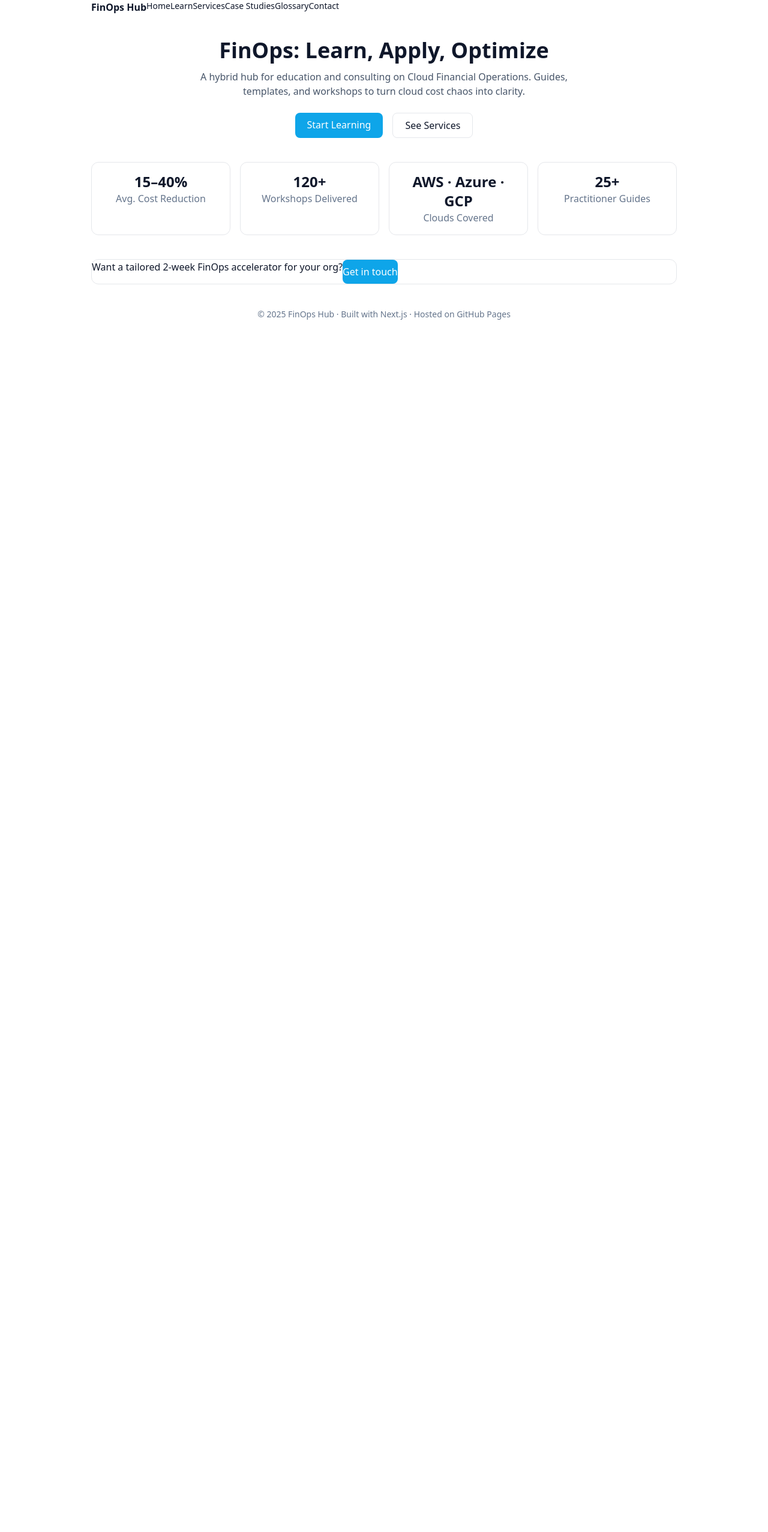
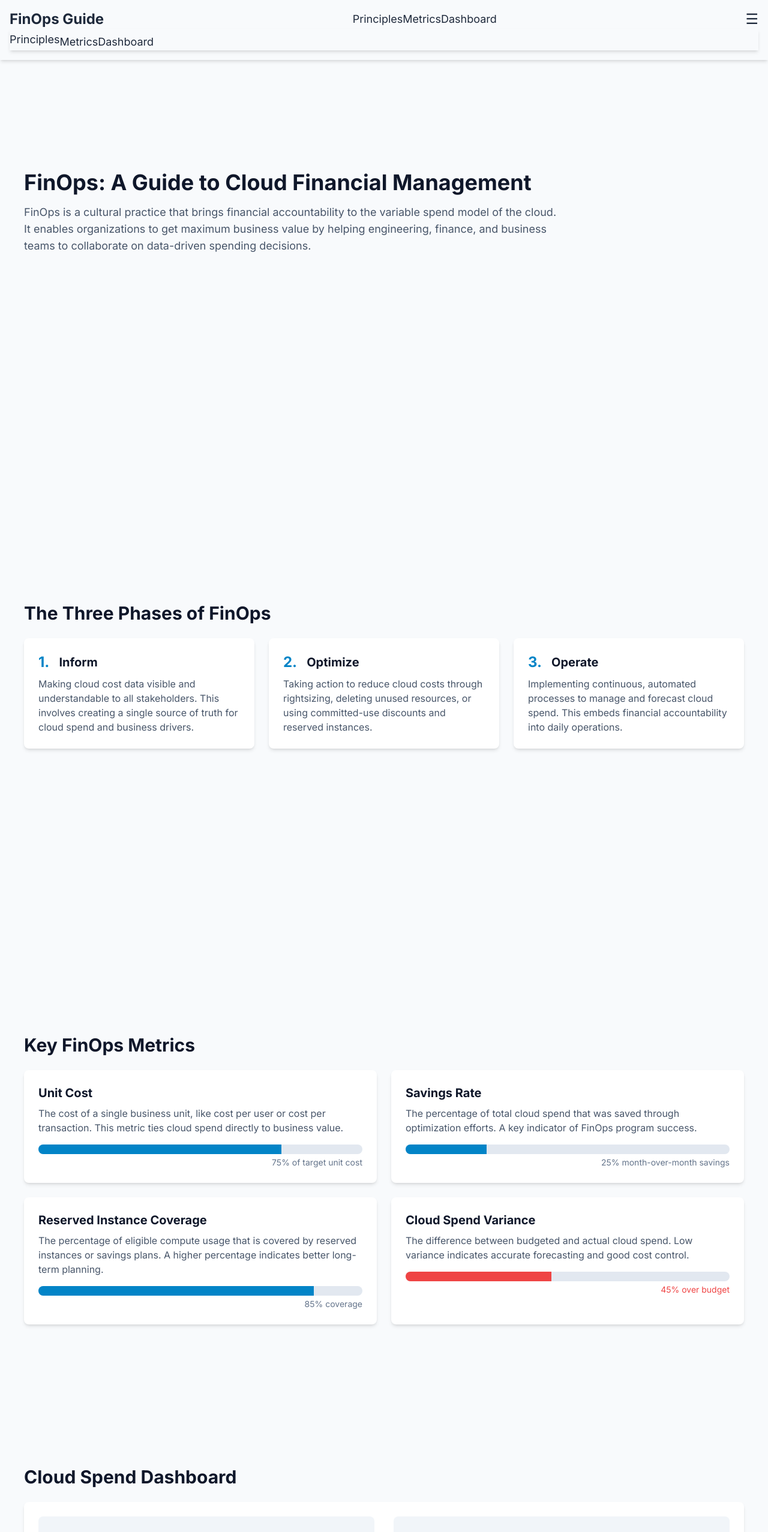
Before and after one commit to ksubramanian9/finops-site, a Next.js app: page / in a window 1280 px wide. Shown: the top 2554 px of the page at 60% size. Before the commit the page ends 800 px from the top, so only its background shows below. Built offline with nearby package versions, Linux system fonts and the light colour scheme.

Commit message:
feat: replicate dashboard styling

```diff
--- a/app/(site)/page.tsx
+++ b/app/(site)/page.tsx
@@ -1,30 +1,127 @@
-import Link from 'next/link'
-import CTA from '@/components/CTA'
-import { Metric } from '@/components/Metric'
-
 export default function HomePage() {
   return (
-    <div className="space-y-10">
-      <section className="text-center">
-        <h1 className="text-4xl font-bold">FinOps: Learn, Apply, Optimize</h1>
-        <p className="mx-auto mt-3 max-w-2xl text-slate-600 dark:text-slate-300">
-          A hybrid hub for education and consulting on Cloud Financial Operations.
-          Guides, templates, and workshops to turn cloud cost chaos into clarity.
+    <>
+      {/* Overview Section */}
+      <section id="overview" className="content-section">
+        <h2 className="text-4xl font-bold text-slate-900 mb-4">
+          FinOps: A Guide to Cloud Financial Management
+        </h2>
+        <p className="text-lg text-slate-600 mb-8 max-w-4xl">
+          FinOps is a cultural practice that brings financial accountability to the variable spend model of the cloud. It enables organizations to get maximum business value by helping engineering, finance, and business teams to collaborate on data-driven spending decisions.
         </p>
-        <div className="mt-6 flex justify-center gap-4">
-          <Link href="/learn/finops-principles/" className="rounded-lg bg-brand px-5 py-2 text-white">Start Learning</Link>
-          <Link href="/services/advisory/" className="rounded-lg border px-5 py-2">See Services</Link>
+      </section>
+
+      {/* Principles Section */}
+      <section id="principles" className="content-section">
+        <h2 className="text-3xl font-bold text-slate-900 mb-6">The Three Phases of FinOps</h2>
+        <div className="grid grid-cols-1 md:grid-cols-3 gap-6">
+          <div className="bg-white p-6 rounded-lg shadow-md hover:shadow-xl hover:-translate-y-1 transition-all">
+            <div className="flex items-center space-x-4 mb-2">
+              <span className="text-2xl font-bold text-sky-600">1.</span>
+              <h3 className="text-xl font-bold text-slate-900">Inform</h3>
+            </div>
+            <p className="text-slate-600">
+              Making cloud cost data visible and understandable to all stakeholders. This involves creating a single source of truth for cloud spend and business drivers.
+            </p>
+          </div>
+          <div className="bg-white p-6 rounded-lg shadow-md hover:shadow-xl hover:-translate-y-1 transition-all">
+            <div className="flex items-center space-x-4 mb-2">
+              <span className="text-2xl font-bold text-sky-600">2.</span>
+              <h3 className="text-xl font-bold text-slate-900">Optimize</h3>
+            </div>
+            <p className="text-slate-600">
+              Taking action to reduce cloud costs through rightsizing, deleting unused resources, or using committed-use discounts and reserved instances.
+            </p>
+          </div>
+          <div className="bg-white p-6 rounded-lg shadow-md hover:shadow-xl hover:-translate-y-1 transition-all">
+            <div className="flex items-center space-x-4 mb-2">
+              <span className="text-2xl font-bold text-sky-600">3.</span>
+              <h3 className="text-xl font-bold text-slate-900">Operate</h3>
+            </div>
+            <p className="text-slate-600">
+              Implementing continuous, automated processes to manage and forecast cloud spend. This embeds financial accountability into daily operations.
+            </p>
+          </div>
         </div>
       </section>
 
-      <section className="grid grid-cols-2 gap-4 sm:grid-cols-4">
-        <Metric label="Avg. Cost Reduction" value="15–40%" />
-        <Metric label="Workshops Delivered" value="120+" />
-        <Metric label="Clouds Covered" value="AWS · Azure · GCP" />
-        <Metric label="Practitioner Guides" value="25+" />
+      {/* Metrics Section */}
+      <section id="metrics" className="content-section">
+        <h2 className="text-3xl font-bold text-slate-900 mb-6">Key FinOps Metrics</h2>
+        <div className="grid grid-cols-1 md:grid-cols-2 gap-6">
+          <div className="bg-white p-6 rounded-lg shadow-md">
+            <h3 className="text-xl font-bold text-slate-900 mb-2">Unit Cost</h3>
+            <p className="text-slate-600 mb-4">The cost of a single business unit, like cost per user or cost per transaction. This metric ties cloud spend directly to business value.</p>
+            <div className="w-full h-4 bg-slate-200 rounded-full overflow-hidden">
+              <div className="h-full bg-sky-600" style={{ width: '75%' }}></div>
+            </div>
+            <p className="text-right text-sm text-slate-500 mt-1">75% of target unit cost</p>
+          </div>
+          <div className="bg-white p-6 rounded-lg shadow-md">
+            <h3 className="text-xl font-bold text-slate-900 mb-2">Savings Rate</h3>
+            <p className="text-slate-600 mb-4">The percentage of total cloud spend that was saved through optimization efforts. A key indicator of FinOps program success.</p>
+            <div className="w-full h-4 bg-slate-200 rounded-full overflow-hidden">
+              <div className="h-full bg-sky-600" style={{ width: '25%' }}></div>
+            </div>
+            <p className="text-right text-sm text-slate-500 mt-1">25% month-over-month savings</p>
+          </div>
+          <div className="bg-white p-6 rounded-lg shadow-md">
+            <h3 className="text-xl font-bold text-slate-900 mb-2">Reserved Instance Coverage</h3>
+            <p className="text-slate-600 mb-4">The percentage of eligible compute usage that is covered by reserved instances or savings plans. A higher percentage indicates better long-term planning.</p>
+            <div className="w-full h-4 bg-slate-200 rounded-full overflow-hidden">
+              <div className="h-full bg-sky-600" style={{ width: '85%' }}></div>
+            </div>
+            <p className="text-right text-sm text-slate-500 mt-1">85% coverage</p>
+          </div>
+          <div className="bg-white p-6 rounded-lg shadow-md">
+            <h3 className="text-xl font-bold text-slate-900 mb-2">Cloud Spend Variance</h3>
+            <p className="text-slate-600 mb-4">The difference between budgeted and actual cloud spend. Low variance indicates accurate forecasting and good cost control.</p>
+            <div className="w-full h-4 bg-slate-200 rounded-full overflow-hidden">
+              <div className="h-full bg-red-500" style={{ width: '45%' }}></div>
+            </div>
+            <p className="text-right text-sm text-red-500 mt-1">45% over budget</p>
+          </div>
+        </div>
       </section>
 
-      <CTA>Want a tailored 2‑week FinOps accelerator for your org?</CTA>
-    </div>
+      {/* Dashboard Section */}
+      <section id="dashboard" className="content-section">
+        <h2 className="text-3xl font-bold text-slate-900 mb-6">Cloud Spend Dashboard</h2>
+        <div className="bg-white p-6 rounded-lg shadow-md">
+          <div className="grid grid-cols-1 lg:grid-cols-2 gap-8">
+            <div className="p-6 bg-slate-100 rounded-lg">
+              <p className="text-sm font-semibold text-slate-500">Total Monthly Spend</p>
+              <p className="text-4xl font-bold text-slate-900 mt-2">$1,245,678</p>
+              <p className="text-sm text-red-500 mt-2">↑ 5% from last month</p>
+            </div>
+            <div className="p-6 bg-slate-100 rounded-lg">
+              <p className="text-sm font-semibold text-slate-500 mb-4">Top 5 Services by Cost</p>
+              <ul className="space-y-2">
+                <li className="flex justify-between items-center text-slate-700">
+                  <span>Compute Engine</span>
+                  <span className="font-semibold">$520,300</span>
+                </li>
+                <li className="flex justify-between items-center text-slate-700">
+                  <span>Cloud Storage</span>
+                  <span className="font-semibold">$315,800</span>
+                </li>
+                <li className="flex justify-between items-center text-slate-700">
+                  <span>Kubernetes Engine</span>
+                  <span className="font-semibold">$210,000</span>
+                </li>
+                <li className="flex justify-between items-center text-slate-700">
+                  <span>BigQuery</span>
+                  <span className="font-semibold">$120,500</span>
+                </li>
+                <li className="flex justify-between items-center text-slate-700">
+                  <span>Pub/Sub</span>
+                  <span className="font-semibold">$79,078</span>
+                </li>
+              </ul>
+            </div>
+          </div>
+        </div>
+      </section>
+    </>
   )
 }
--- a/app/globals.css
+++ b/app/globals.css
@@ -5,3 +5,18 @@
 :root { color-scheme: light dark; }
 html { scroll-behavior: smooth; }
 .prose h2 { scroll-margin-top: 6rem; }
+
+.nav-link {
+  @apply relative transition-all duration-200;
+}
+.nav-link::after {
+  content: '';
+  @apply absolute left-1/2 -bottom-[5px] h-[3px] w-0 -translate-x-1/2 bg-green-500 transition-all duration-300;
+}
+.nav-link:hover::after {
+  @apply w-full;
+}
+
+.content-section {
+  @apply min-h-[calc(100vh-80px)] pt-20;
+}
--- a/app/layout.tsx
+++ b/app/layout.tsx
@@ -1,5 +1,6 @@
 import './globals.css'
 import type { Metadata } from 'next'
+import { Inter } from 'next/font/google'
 import { Nav } from '@/components/Nav'
 import { Footer } from '@/components/Footer'
 
@@ -12,13 +13,14 @@ export const metadata: Metadata = {
   },
 }
 
+const inter = Inter({ subsets: ['latin'], display: 'swap' })
+
 export default function RootLayout({ children }: { children: React.ReactNode }) {
   return (
     <html lang="en">
-      <body className="min-h-screen bg-white text-slate-900 dark:bg-slate-950 dark:text-slate-100">
-        {/* Basic SEO handled via Next.js metadata */}
+      <body className={`${inter.className} min-h-screen bg-slate-50 text-slate-800`}>
         <Nav />
-        <main className="mx-auto max-w-5xl px-6 py-10">{children}</main>
+        <main className="container mx-auto p-4 sm:p-6 md:p-10 mt-16">{children}</main>
         <Footer />
       </body>
     </html>
--- a/components/Nav.tsx
+++ b/components/Nav.tsx
@@ -1,29 +1,57 @@
 'use client'
 import Link from 'next/link'
+import { useState } from 'react'
 
 const links = [
-  { href: '/', label: 'Home' },
-  { href: '/learn/finops-principles/', label: 'Learn' },
-  { href: '/services/advisory/', label: 'Services' },
-  { href: '/case-studies/saas-40-cost-reduction/', label: 'Case Studies' },
-  { href: '/glossary/', label: 'Glossary' },
-  { href: '/contact/', label: 'Contact' },
+  { href: '#principles', label: 'Principles' },
+  { href: '#metrics', label: 'Metrics' },
+  { href: '#dashboard', label: 'Dashboard' },
 ]
 
 export function Nav() {
+  const [open, setOpen] = useState(false)
   return (
-    <header className="w-full border-b border-slate-200/20 bg-white/70 backdrop-blur dark:bg-slate-950/70">
-      <div className="mx-auto flex max-w-5xl items-center px-6 py-4">
-        <Link href="/" className="font-semibold">FinOps Hub</Link>
-        <nav className="ml-auto flex space-x-5 text-sm">
-
-          {links.map(l => (
-            <Link key={l.href} href={l.href} className="hover:text-brand dark:hover:text-brand">
-              {l.label}
+    <header className="bg-slate-800 text-slate-100 p-4 fixed top-0 left-0 right-0 z-50 shadow-md">
+      <div className="container mx-auto flex justify-between items-center">
+        <Link href="#overview" className="text-2xl font-bold text-sky-400">
+          FinOps Guide
+        </Link>
+        <nav id="top-nav" className="hidden md:flex space-x-6">
+          {links.map(link => (
+            <Link
+              key={link.href}
+              href={link.href}
+              className="nav-link text-lg p-3 rounded-md hover:text-sky-300"
+            >
+              {link.label}
             </Link>
           ))}
         </nav>
+        <button
+          id="mobile-menu-btn"
+          className="md:hidden text-sky-400 text-2xl"
+          onClick={() => setOpen(o => !o)}
+        >
+          ☰
+        </button>
       </div>
+      <nav
+        id="mobile-nav"
+        className={`md:hidden absolute top-full left-0 right-0 bg-slate-800 shadow-md flex flex-col items-center py-4 space-y-2 ${
+          open ? '' : 'hidden'
+        }`}
+      >
+        {links.map(link => (
+          <Link
+            key={link.href}
+            href={link.href}
+            className="nav-link text-lg p-3 rounded-md hover:text-sky-300"
+            onClick={() => setOpen(false)}
+          >
+            {link.label}
+          </Link>
+        ))}
+      </nav>
     </header>
   )
 }
```
